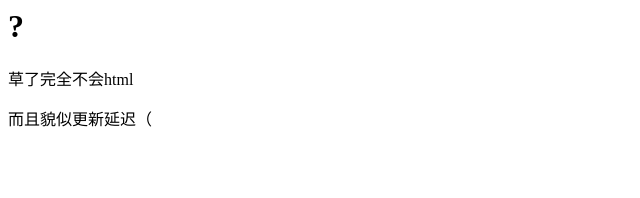
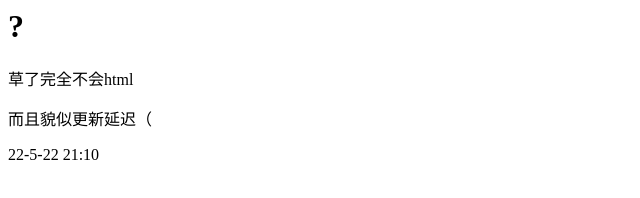
Before and after one commit to SKY2008233/sky2008233.github.io, a plain HTML site: page index.html in a window 1280 px wide. Shown: the whole page, without its empty margins (0-640 px from the left). Drawn offline with Linux system fonts and the light colour scheme.

Commit message:
Update index.html

```diff
--- a/index.html
+++ b/index.html
@@ -1,3 +1,4 @@
 <h1>?</h1>
 <p>草了完全不会html</p>
 <p>而且貌似更新延迟（</p>
+<p>22-5-22 21:10</p>
```
